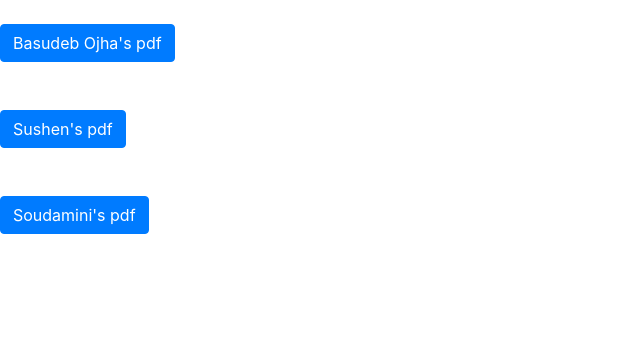
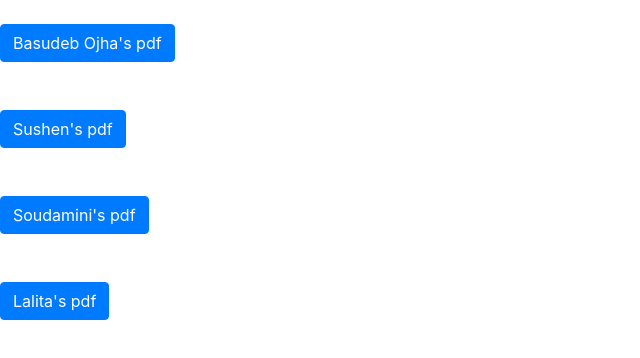
Before and after one commit to tirthaweb/website, a plain HTML site: page book.html in a window 1280 px wide. Shown: the whole page, without its empty margins (0-640 px from the left). Drawn offline with Linux system fonts and the light colour scheme.

Commit message:
Update book.html

```diff
--- a/book.html
+++ b/book.html
@@ -20,5 +20,9 @@
         <br>
         <br>
            <a class="btn btn-primary" href="soudamini.pdf" download>Soudamini's pdf</a><br>
+       <br>
+        <br>
+           <a class="btn btn-primary" href="lalita.pdf" download>Lalita's pdf</a><br>
+
   </body>
 </html>
```
